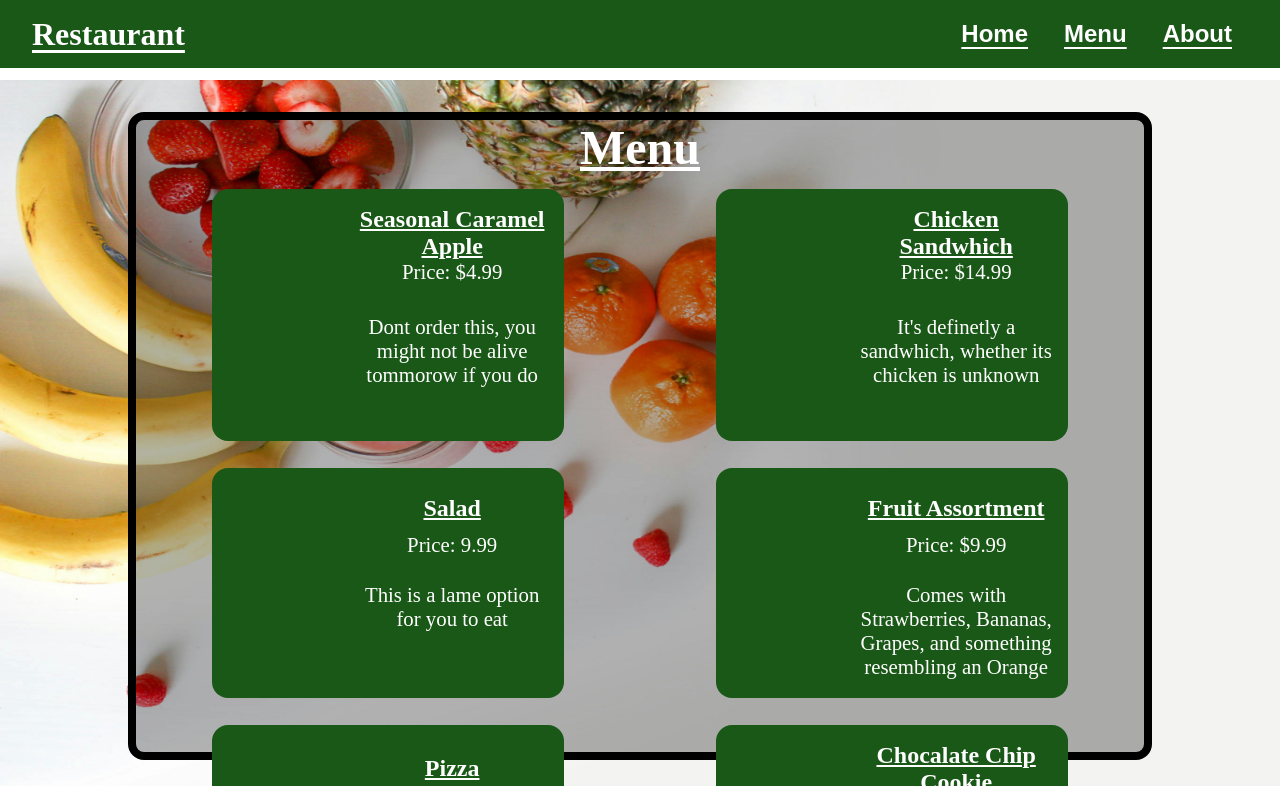
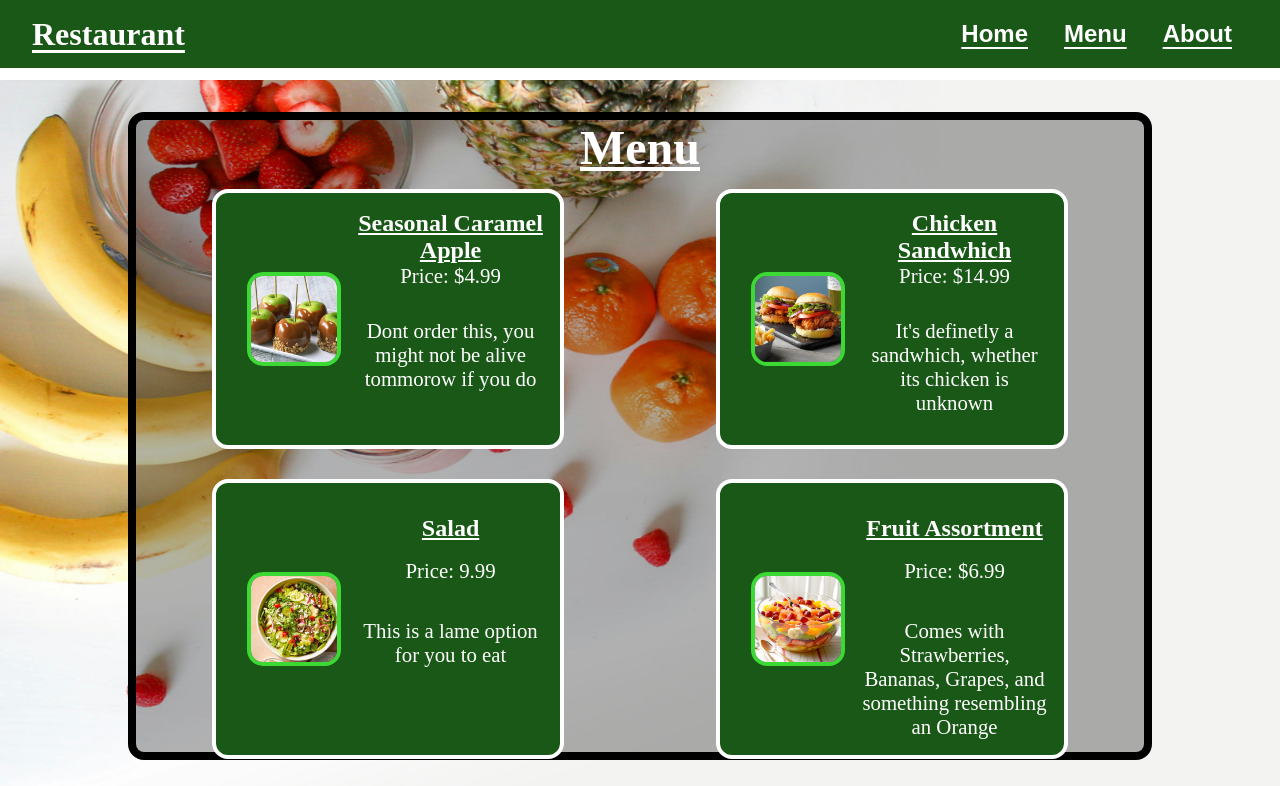
Before and after one commit to Salypse/restaurant-page, a website built with webpack: page src/template.html in a window 1280 px wide. Both pictures are taken after a click on the button "Menu". Shown: the top 786 px of the page. Built offline with nearby package versions, Linux system fonts and the light colour scheme.

Commit message:
Create a node for each menu item on the menu page

```diff
--- a/package.json
+++ b/package.json
@@ -19,6 +19,7 @@
   "homepage": "https://github.com/Salypse/restaurant-page#readme",
   "devDependencies": {
     "css-loader": "^7.1.2",
+    "html-loader": "^5.1.0",
     "html-webpack-plugin": "^5.6.4",
     "style-loader": "^4.0.0",
     "webpack": "^5.102.0",
--- a/src/js/load-menu.js
+++ b/src/js/load-menu.js
@@ -15,6 +15,13 @@ export function loadMenu() {
     menuItems.forEach(item => {
         let newItem = document.createElement("div")
         newItem.classList.add("menu-item")
+
+        let itemImage = document.createElement("img");
+        itemImage.src = item.imgSrc;
+        itemImage.classList.add("menu-item-image")
+        console.log(item.imgSrc)
+        newItem.append(itemImage)
+
 
         let itemName = document.createElement("h1")
         itemName.textContent = item.name
--- a/src/js/menu/menu-items.js
+++ b/src/js/menu/menu-items.js
@@ -1,12 +1,19 @@
-const newMenuItem = function(name, price, description) {
-    return {name, price, description}
+import caramelAppleImage from "../../images/menu/caramel-apple.jpg"
+import chickenSandwichImage from "../../images/menu/chicken-sandwich.jpg"
+import saladImage from "../../images/menu/salad.jpg"
+import fruitImage from "../../images/menu/fruit-assortment.jpg"
+import pizzaImage from "../../images/menu/pizza.jpg"
+import cookieImage from "../../images/menu/chocalate-chip-cookie.jpg"
+
+const newMenuItem = function(name, price, description, imgSrc) {
+    return {name, price, description, imgSrc}
 }
 
 export let menuItems = [
-    newMenuItem("Seasonal Caramel Apple", "$4.99", "Dont order this, you might not be alive tommorow if you do"),
-    newMenuItem("Chicken Sandwhich", "$14.99", "It's definetly a sandwhich, whether its chicken is unknown"),
-    newMenuItem("Salad", "9.99", "This is a lame option for you to eat"),
-    newMenuItem("Fruit Assortment", "$9.99", "Comes with Strawberries, Bananas, Grapes, and something resembling an Orange"),
-    newMenuItem("Pizza", "$12.99", "It's just a pizza"),
-    newMenuItem("Chocalate Chip Cookie", "$2.99", "Looking at this menu do you really think those are chocalate chips?"),
+    newMenuItem("Seasonal Caramel Apple", "$4.99", "Dont order this, you might not be alive tommorow if you do", caramelAppleImage),
+    newMenuItem("Chicken Sandwhich", "$14.99", "It's definetly a sandwhich, whether its chicken is unknown", chickenSandwichImage),
+    newMenuItem("Salad", "9.99", "This is a lame option for you to eat", saladImage),
+    newMenuItem("Fruit Assortment", "$6.99", "Comes with Strawberries, Bananas, Grapes, and something resembling an Orange", fruitImage),
+    newMenuItem("Pizza", "$12.99", "It's just a pizza", pizzaImage),
+    newMenuItem("Chocalate Chip Cookie", "$2.99", "Looking at this menu do you really think those are chocalate chips?", cookieImage),
 ]
--- a/src/styles.css
+++ b/src/styles.css
@@ -158,6 +158,7 @@ nav button:active {
     justify-self: center;
     align-self: center;
 
+    border: 0.3rem solid var(--color2);
     background-color: var(--color1);
     margin: 1rem;
     padding: 1rem;
@@ -166,6 +167,19 @@ nav button:active {
     display: grid;
     grid-template-columns: 1fr 1.5fr;
     grid-template-rows: 1fr 1fr 2fr;
+}
+
+.menu-item-image {
+    grid-area:  1 / 1 / -1 / 2;
+    width: 75%;
+    height: auto;
+
+    display: flex;
+    align-self: center;
+    justify-self: center;
+
+    border: 0.3rem solid var(--text-color-light);
+    border-radius: 1rem;
 }
 
 .menu-item-name {
--- a/webpack.config.js
+++ b/webpack.config.js
@@ -26,7 +26,15 @@ module.exports = {
             {
                 test: /\.css$/i,
                 use: ["style-loader", "css-loader"]
-            }
+            },
+            {
+                test: /\.(png|svg|jpg|jpeg|gif)$/i,
+                type: "asset/resource",
+            },
+            {
+                test: /\.html$/i,
+                loader: "html-loader",
+            },
         ]
     }
 }
```
Also changed, not shown: src/images/reference.txt (+21 -1 lines), src/images/menu/caramel-apple.jpg (added), src/images/menu/chicken-sandwich.jpg (added), src/images/menu/chocalate-chip-cookie.jpg (added), src/images/menu/fruit-assortment.jpg (added), src/images/menu/pizza.jpg (added), src/images/menu/salad.jpg (added), 1 other file.
